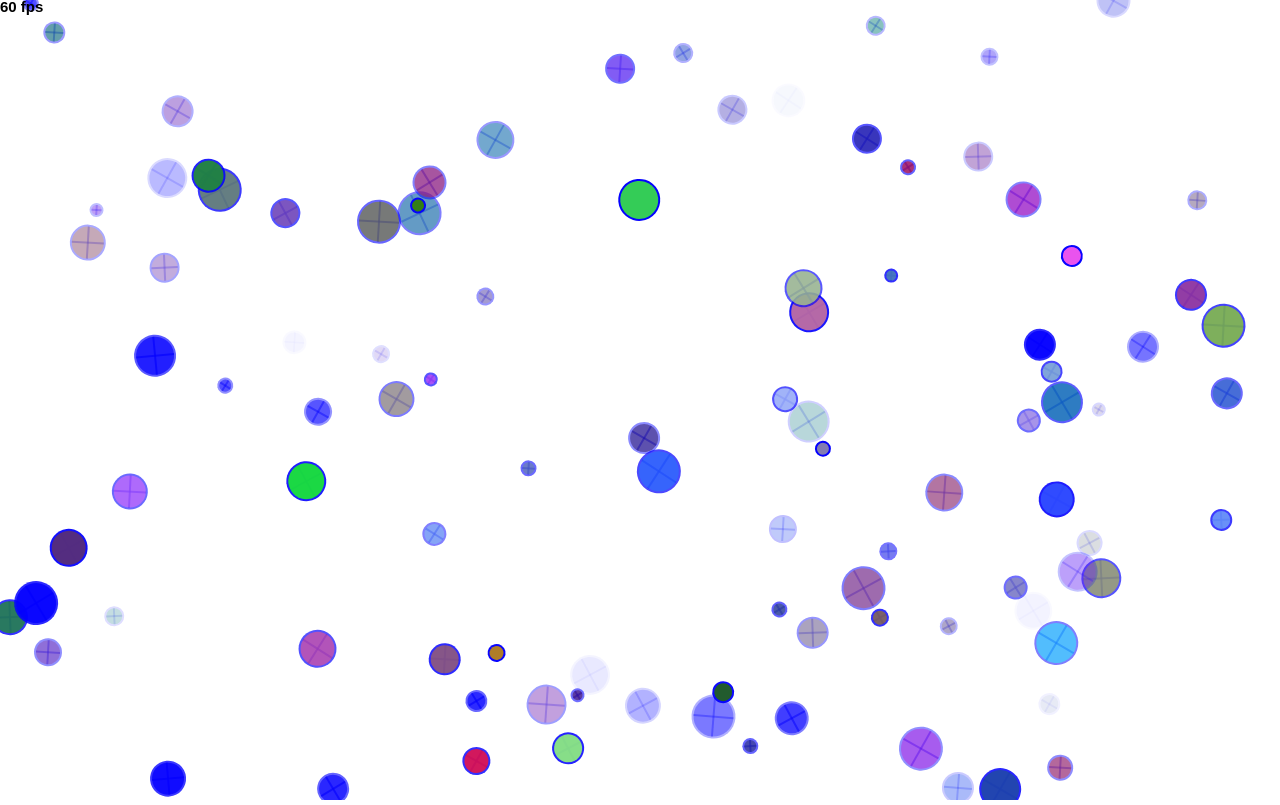
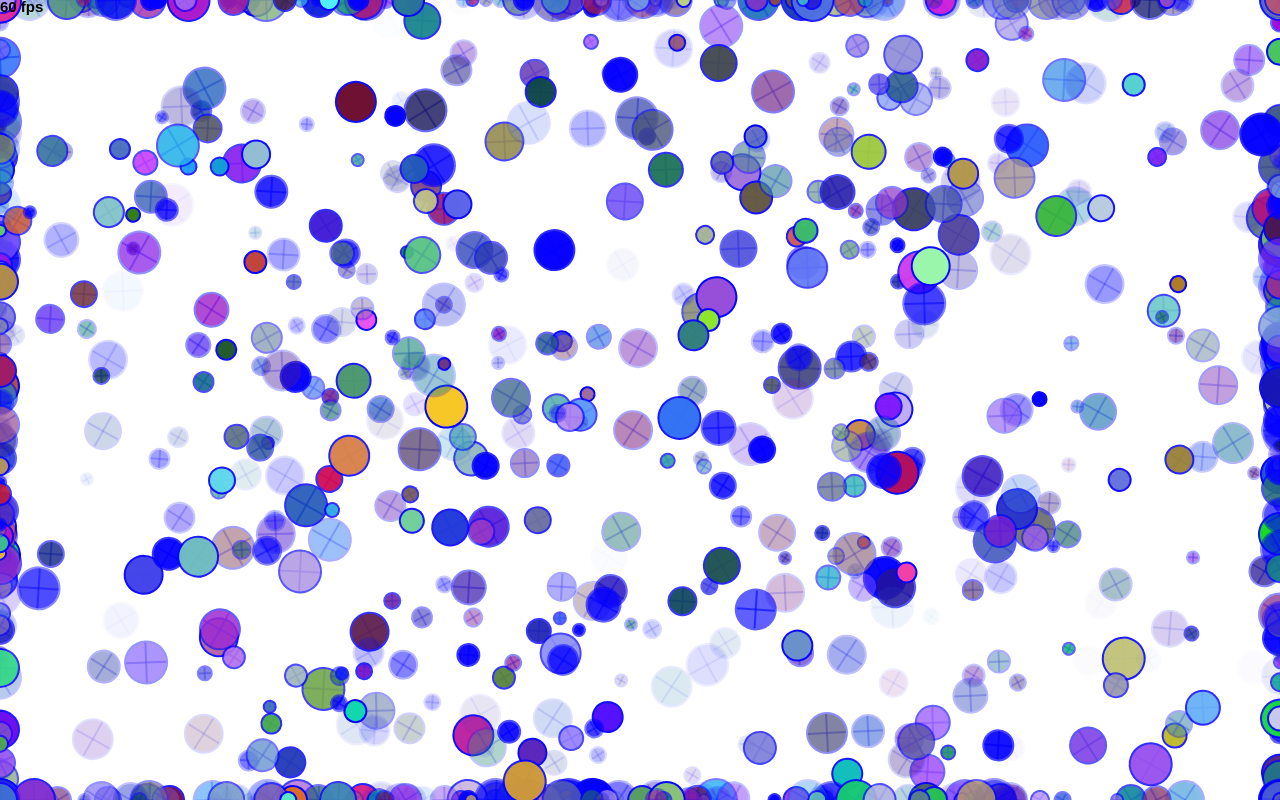
Before and after one commit to Rtoups0821/Rtoups0821.github.io, a website: page fsd-projects/circularity/index.html in a window 1280 px wide. Drawn offline with Linux system fonts and the light colour scheme.

```diff
--- a/fsd-projects/circularity/js/init.js
+++ b/fsd-projects/circularity/js/init.js
@@ -27,7 +27,8 @@
         // TODO 2 : Create a function that draws a circle
         function drawCircle(){
             circle = draw.randomCircleInArea(canvas, true, true, "#0400ffff", 2);
-            physikz.addRandomVelocity(circle, canvas, 5, 5);
+            physikz.addRandomVelocity(circle, canvas, 1000
+                , 1000);
             view.addChild(circle);
             circles.push(circle);
         }
@@ -43,7 +44,7 @@
 
 
         // TODO 7 : Use a loop to create multiple circles
-        for (var i = 0; i < 100; i++) {
+        for (var i = 0; i < 1000; i++) {
                  drawCircle()
 }
 
```
Also changed, not shown: portfolio.html (+4 -0 lines).
